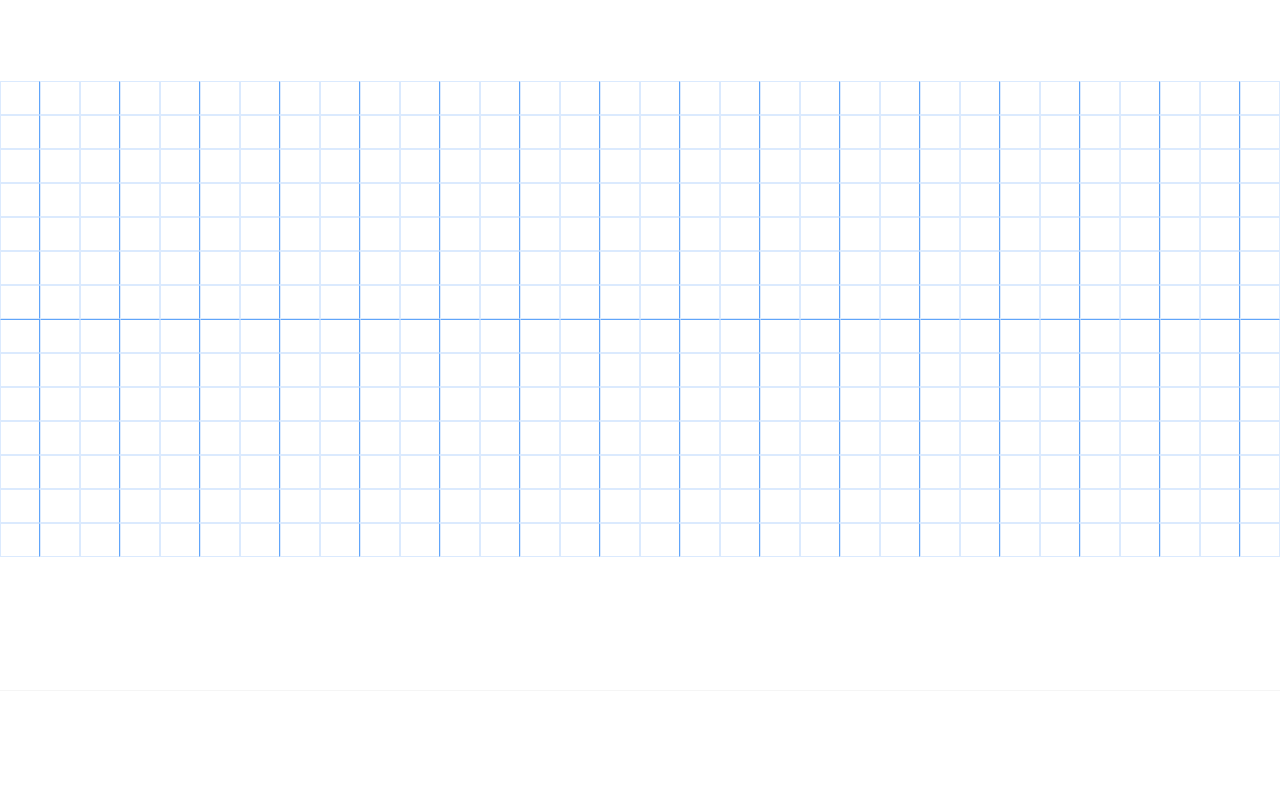
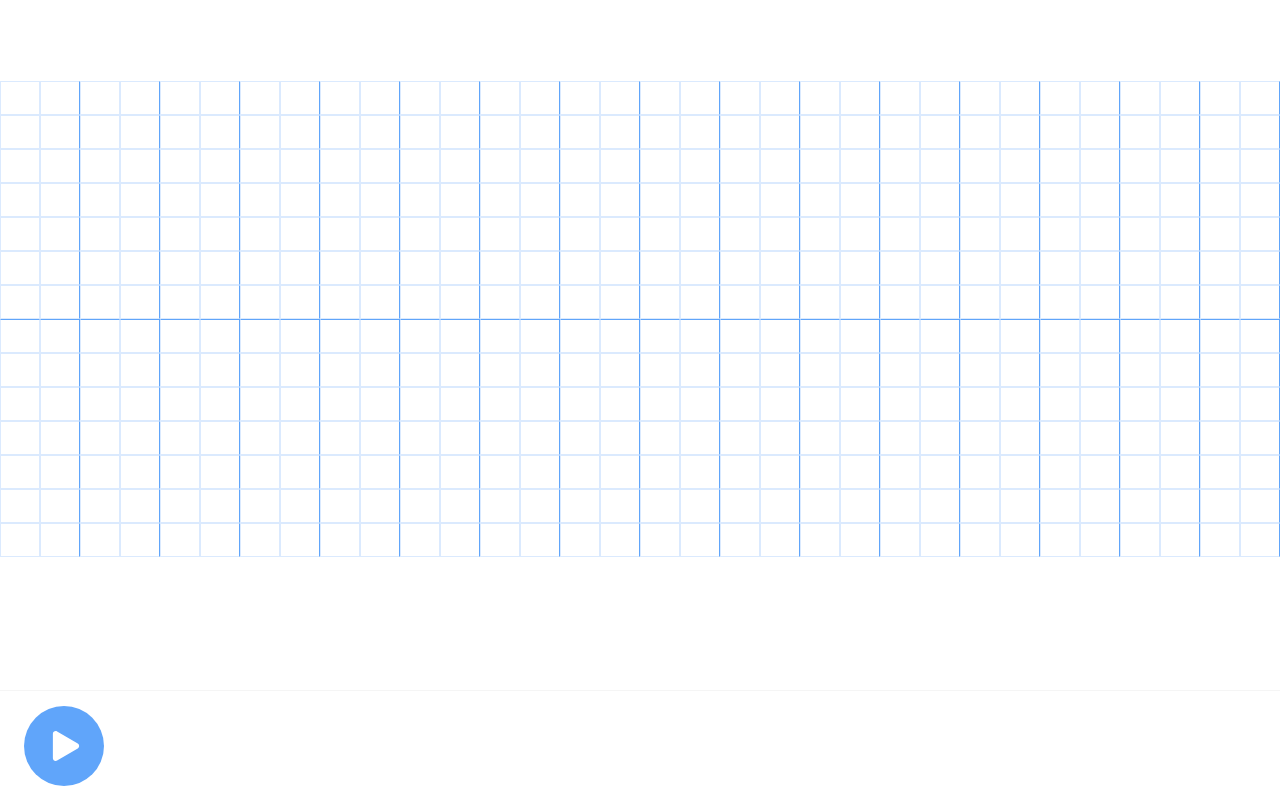
Before and after one commit to srivastavarnav/music_maker, a Next.js app: page / in a window 1280 px wide. Built offline with nearby package versions, Linux system fonts and the light colour scheme.

Commit message:
fix: play notes that are touched on the board

```diff
--- a/components/Block.tsx
+++ b/components/Block.tsx
@@ -3,8 +3,17 @@ import { useState } from "react";
 type BlockType = {
   rowId: number;
   colId: number;
-  playNote: ({ note, duration }: { note: string; duration?: string }) => void;
+  playNote: ({
+    note,
+    duration,
+    colId,
+  }: {
+    note: string;
+    duration?: string;
+    colId: number;
+  }) => void;
   note: string;
+  playingCol: number;
 };
 
 const red: string = "bg-red-600";
@@ -17,15 +26,15 @@ const pink: string = "bg-pink-400";
 
 const colors = [pink, purple, darkGreen, green, yellow, orange, red];
 
-const Block = ({ rowId, colId, playNote, note }: BlockType) => {
+const Block = ({ rowId, colId, playNote, note, playingCol }: BlockType) => {
   const [isSelected, setIsSelected] = useState<boolean>(false);
 
   const selectBlock = (event: React.MouseEvent) => {
     if (event.type === "mouseenter" && event.buttons === 1) {
       setIsSelected(true);
-      playNote({ note });
+      playNote({ note, colId });
     } else if (event.type === "click") {
-      if (!isSelected) playNote({ note });
+      if (!isSelected) playNote({ note, colId });
       setIsSelected(!isSelected);
     }
   };
@@ -35,9 +44,16 @@ const Block = ({ rowId, colId, playNote, note }: BlockType) => {
       onMouseEnter={selectBlock}
       onClick={selectBlock}
       className={`h-[calc(100vw/32*0.85)] border-solid border-[0.5px] border-blue-100 ${
-        colId % 2 === 0 ? "border-r-blue-400" : ""
+        (colId + 1) % 2 === 0 ? "border-r-blue-400" : ""
       } ${rowId === 7 ? "border-t-blue-400" : ""}
       ${isSelected ? colors[rowId % colors.length] : ""}
+      ${
+        playingCol == colId && !isSelected
+          ? "bg-blue-50"
+          : playingCol == colId && isSelected
+          ? "animate-ping"
+          : ""
+      }
       `}
     ></div>
   );
--- a/containers/MusicGrid.tsx
+++ b/containers/MusicGrid.tsx
@@ -1,17 +1,27 @@
 import Block from "../components/Block";
-import { PolySynth } from "tone";
 import { useState, useEffect } from "react";
+import TouchedNotes from "../interfaces/touched.interface";
 
 const notes = ["B", "A", "G", "F", "E", "D", "C"];
 
-const MusicGrid = () => {
+type MusicGridType = {
+  currentCol: number;
+  touchedNotes: TouchedNotes;
+  setTouchedNotes: (notes: TouchedNotes) => void;
+  instrument: any;
+};
+
+const MusicGrid = ({
+  currentCol,
+  touchedNotes,
+  setTouchedNotes,
+  instrument,
+}: MusicGridType) => {
   const [musicSheet, setMusicSheet] = useState<[][] | null>(null);
-
-  const polySynth = new PolySynth().toDestination();
 
   useEffect(() => {
     let musicSheet = new Array(14);
-    const baseScale = 5;
+    const baseScale = 6;
     for (let i = 0; i < musicSheet.length; i++) {
       const startScale = baseScale - Math.floor(i / notes.length);
       musicSheet[i] = new Array(32).fill(notes[i % notes.length] + startScale);
@@ -19,14 +29,25 @@ const MusicGrid = () => {
     setMusicSheet(musicSheet);
   }, []);
 
-  function playSynth({
+  function playAndCaptureNote({
     note,
     duration = "16n",
+    colId,
   }: {
     note: string;
     duration?: string;
+    colId: number;
   }) {
-    polySynth.triggerAttackRelease(note, duration);
+    setTouchedNotes(
+      Object.assign({}, touchedNotes, {
+        [colId]:
+          touchedNotes[colId] === undefined
+            ? [note]
+            : [...touchedNotes[colId], note],
+      })
+    );
+    instrument.triggerAttackRelease(note, duration);
+
   }
 
   return musicSheet != null ? ( // Add Suspense
@@ -40,7 +61,8 @@ const MusicGrid = () => {
                 rowId={rowId}
                 colId={colId}
                 note={note}
-                playNote={playSynth}
+                playNote={playAndCaptureNote}
+                playingCol={currentCol}
               />
             );
           });
@@ -48,7 +70,7 @@ const MusicGrid = () => {
       </div>
     </div>
   ) : (
-    <div>Loading...</div>
+    <div className="absolute inset-0 flex justify-center items-center">Loading...</div>
   );
 };
 
--- /dev/null
+++ b/hooks/useInterval.tsx
@@ -0,0 +1,28 @@
+import { useEffect, useRef } from "react";
+
+const useInterval = (
+  callback: () => void | undefined,
+  delay: number | null
+) => {
+  const savedCallback = useRef<() => void | undefined>();
+
+  // Remember the latest callback.
+  useEffect(() => {
+    savedCallback.current = callback;
+  }, [callback]);
+
+  // Set up the interval.
+  useEffect(() => {
+    function tick() {
+      if (savedCallback.current) {
+        savedCallback.current();
+      }
+    }
+    if (delay !== null) {
+      const id = setInterval(tick, delay);
+      return () => clearInterval(id);
+    }
+  }, [delay]);
+};
+
+export default useInterval;
--- /dev/null
+++ b/interfaces/touched.interface.tsx
@@ -0,0 +1,2 @@
+interface TouchedNotes { [key: string]: [] };
+export default TouchedNotes;
--- a/pages/index.tsx
+++ b/pages/index.tsx
@@ -1,21 +1,64 @@
 import type { NextPage } from "next";
-import dynamic from "next/dynamic";
 import Head from "next/head";
-import Image from "next/image";
-const MusicGrid = dynamic(() => import("../containers/MusicGrid"), {
-  ssr: false,
-});
+import { useState, useEffect } from "react";
+import { FaPlay, FaStop } from "react-icons/fa";
+import useInterval from "../hooks/useInterval";
+import MusicGrid from "../containers/MusicGrid";
+import TouchedNotes from "../interfaces/touched.interface";
+import { PolySynth } from "tone";
 
 const Home: NextPage = () => {
+  const [currentCol, setCurrentCol] = useState(-1);
+  const [isPlaying, setIsPlaying] = useState(false);
+  const [touchedNotes, setTouchedNotes] = useState<TouchedNotes>({});
+  const [instrument, setInstrument] = useState<any>(null);
+
+  useEffect(() => {
+    const polySynth = new PolySynth().toDestination();
+    setInstrument(polySynth);
+  }, []);
+
+  const playMusicSheet = () => {
+    setCurrentCol((currentCol + 1) % 32);
+    instrument.triggerAttackRelease(touchedNotes[currentCol + 1], "16n");
+  };
+
+  const play = () => {
+    setIsPlaying(true);
+  };
+
+  const stop = () => {
+    setIsPlaying(false);
+    setCurrentCol(-1);
+  };
+
+  useInterval(playMusicSheet, isPlaying ? 500 : null);
+
   return (
     <>
       <Head>
         <title>Music Maker</title>
-        <meta name="description" content="Generated by create next app" />
+        <meta name="description" content="music maker application" />
         <link rel="icon" href="/favicon.ico" />
       </Head>
-      <MusicGrid />
-      <div className="absolute w-full h-[110px] bottom-0 border-t-[1px] border-solid border-t-gray"></div>
+      <MusicGrid
+        currentCol={currentCol}
+        touchedNotes={touchedNotes}
+        setTouchedNotes={setTouchedNotes}
+        instrument={instrument}
+      />
+      <div className="absolute w-full h-[110px] bottom-0 border-t-[1px] border-solid border-t-gray px-6 py-4 flex items-center">
+        <div
+          className="cursor-pointer h-20 w-20 rounded-full bg-blue-400 hover:bg-blue-300 flex items-center justify-center"
+          onClick={isPlaying ? stop : play}
+        >
+          {isPlaying ? (
+            <FaStop color="white" size={30} />
+          ) : (
+            <FaPlay className="ml-1" color="white" size={30} />
+          )}
+        </div>
+      </div>
     </>
   );
 };
--- a/tailwind.config.js
+++ b/tailwind.config.js
@@ -38,7 +38,7 @@ module.exports = {
           DEFAULT: '#00F46E',
         },
         blue: {
-          light: '#91C1F2',
+          DEFAULT: '#91C1F2',
           telegram: '#0088CC',
         },
         gray: {
```
